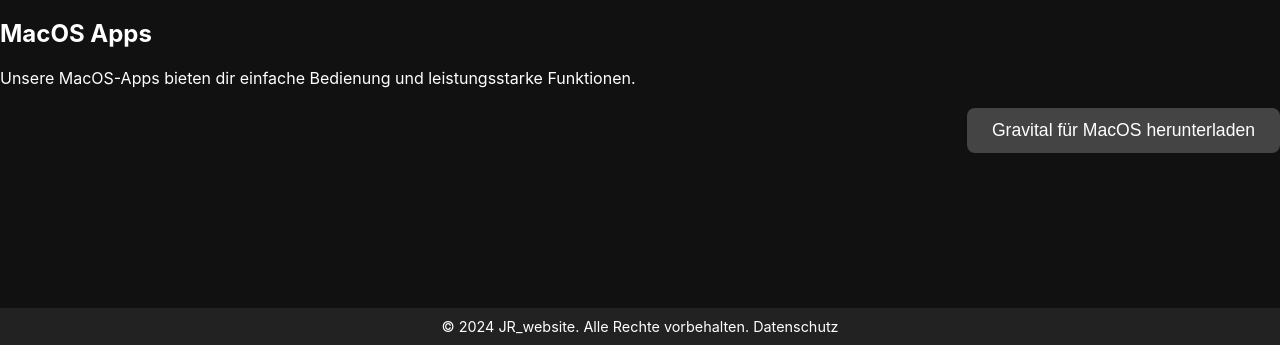
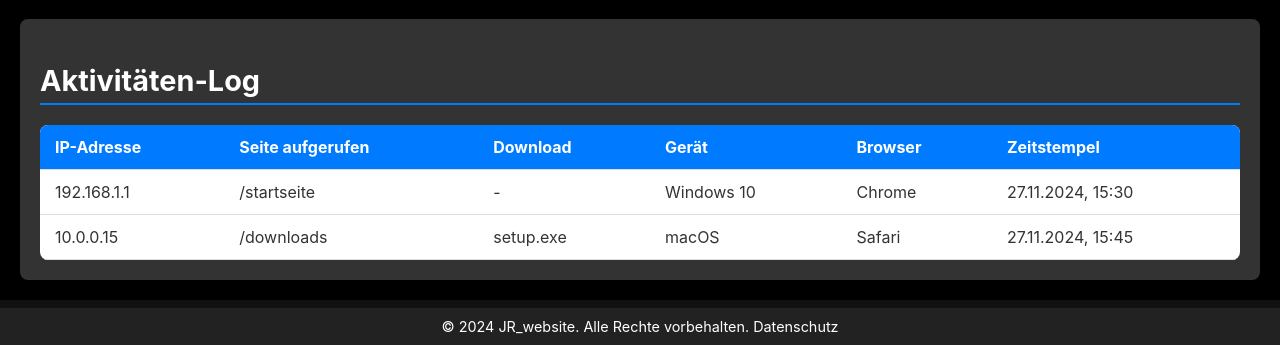
Before and after one commit to SwiftUI-App/py_website, a Flask app: template templates/dashboard.html in a window 1280 px wide. Shown: the part 455-800 px from the top of the page. Run offline with Flask 3, Linux system fonts and the light colour scheme; the template is opened without the code that fills it, so the values that code supplies are empty.

Commit message:
Update dashboard.html

```diff
--- a/templates/dashboard.html
+++ b/templates/dashboard.html
@@ -3,8 +3,61 @@
 <head>
     <meta charset="UTF-8">
     <meta name="viewport" content="width=device-width, initial-scale=1.0">
-    <title>MacOS-Seite</title>
+    <title>Dashboard</title>
     <link rel="stylesheet" href="{{ url_for('static', filename='css/style.css') }}">
+    <style>
+        /* Stil für die Hauptinhalte */
+        main {
+            padding: 20px;
+            background-color: #000; /* Schwarzer Hintergrund */
+        }
+
+        section {
+            max-width: 1200px;
+            margin: 0 auto;
+            background-color: #333; /* Grauer Hintergrund, gleich wie der Link-Header */
+            border-radius: 8px;
+            box-shadow: 0 4px 8px rgba(0, 0, 0, 0.3);
+            padding: 20px;
+        }
+
+        h2 {
+            font-size: 1.8rem;
+            color: white; /* Weiße Überschriften */
+            border-bottom: 2px solid #007BFF; /* Farbige Linie unter Überschriften */
+            padding-bottom: 5px;
+            margin-bottom: 20px;
+        }
+
+        /* Tabelle Styling */
+        table {
+            width: 100%;
+            border-collapse: collapse;
+            margin-top: 20px;
+            background-color: white;
+            border-radius: 8px;
+            overflow: hidden;
+        }
+
+        th, td {
+            padding: 12px 15px;
+            text-align: left;
+            border-bottom: 1px solid #ddd;
+        }
+
+        th {
+            background-color: #007BFF;
+            color: white;
+        }
+
+        tr:hover {
+            background-color: #f1f1f1;
+        }
+
+        td {
+            color: #333;
+        }
+    </style>
 </head>
 <body>
     <header>
@@ -14,7 +67,7 @@
             </a>
             <nav class="header-links">
                 <a href="/">Home</a>
-                <a href="/macos" class="active">MacOS</a>
+                <a href="/macos">MacOS</a>
                 <a href="/windows">Windows</a>
             </nav>
         </div>
@@ -26,28 +79,52 @@
     <div class="image-container">
         <img src="{{ url_for('static', filename='images/dashboard.jpg') }}" alt="Dashboard Header Image">
         <div class="header-content">
-            <h1>Dashboard</h1>
-            <p>Erfahre mehr über die Aktivitäten auf der Website.</p>
+            <h1>Website-Aktivitäten</h1>
+            <p>Hier siehst du die Aktivitäten der Nutzer auf deiner Webseite.</p>
         </div>
     </div>
 
     <main>
         <section>
-            <h2>MacOS Apps</h2>
-            <p>Unsere MacOS-Apps bieten dir einfache Bedienung und leistungsstarke Funktionen.</p>
-
-            <!-- Download-Button für MacOS, nach rechts verschoben und dezenter -->
-            <div class="download-btn-container">
-                <a href="{{ url_for('static', filename='downloads/gravital.dmg') }}" download>
-                    <button class="download-btn">Gravital für MacOS herunterladen</button>
-                </a>
-            </div>
+            <h2>Aktivitäten-Log</h2>
+            <table>
+                <thead>
+                    <tr>
+                        <th>IP-Adresse</th>
+                        <th>Seite aufgerufen</th>
+                        <th>Download</th>
+                        <th>Gerät</th>
+                        <th>Browser</th>
+                        <th>Zeitstempel</th>
+                    </tr>
+                </thead>
+                <tbody>
+                    <!-- Beispiel-Daten (dynamisch aus dem Backend laden) -->
+                    <tr>
+                        <td>192.168.1.1</td>
+                        <td>/startseite</td>
+                        <td>-</td>
+                        <td>Windows 10</td>
+                        <td>Chrome</td>
+                        <td>27.11.2024, 15:30</td>
+                    </tr>
+                    <tr>
+                        <td>10.0.0.15</td>
+                        <td>/downloads</td>
+                        <td>setup.exe</td>
+                        <td>macOS</td>
+                        <td>Safari</td>
+                        <td>27.11.2024, 15:45</td>
+                    </tr>
+                    <!-- Hier weitere Daten dynamisch einfügen -->
+                </tbody>
+            </table>
         </section>
     </main>
 
     <footer>
         &copy; 2024 JR_website. Alle Rechte vorbehalten.
-         <a href="/datenschutz" class="footer-link">Datenschutz</a>
+        <a href="/datenschutz" class="footer-link">Datenschutz</a>
     </footer>
 </body>
 </html>
```
